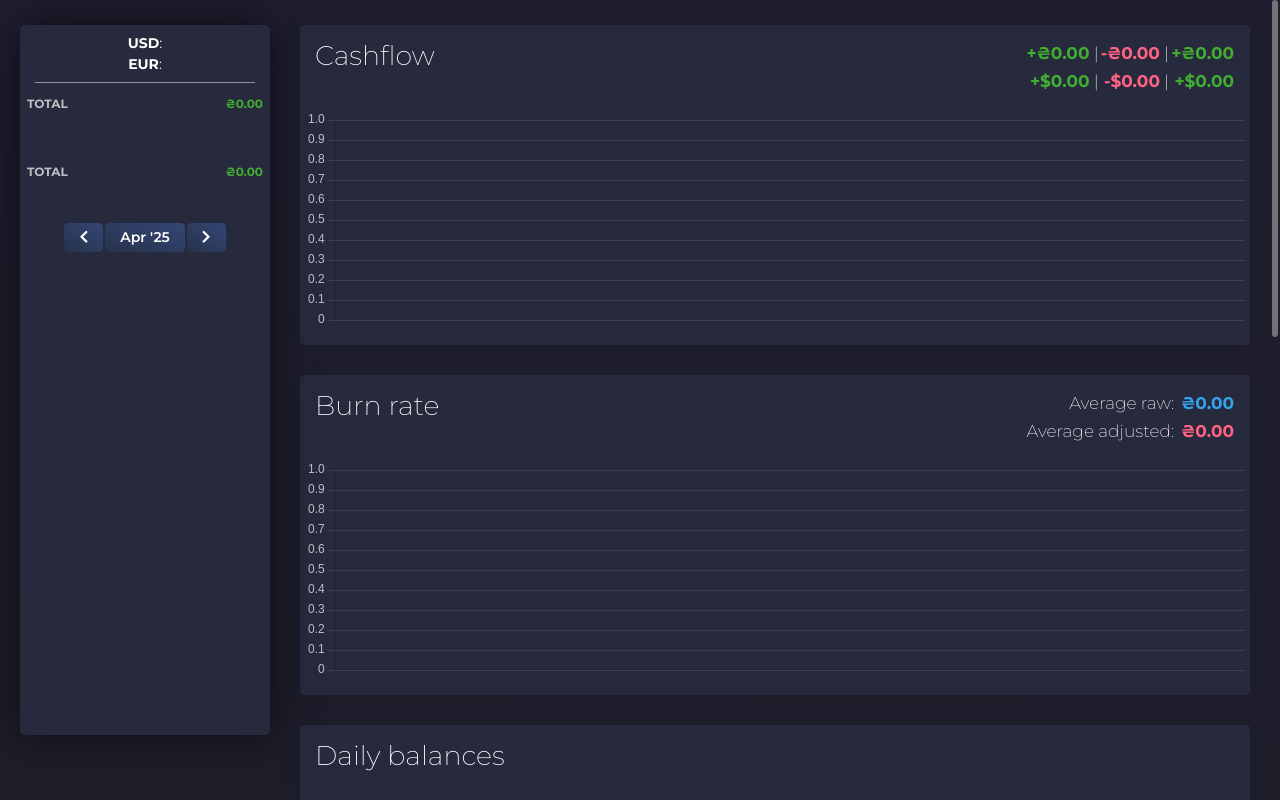
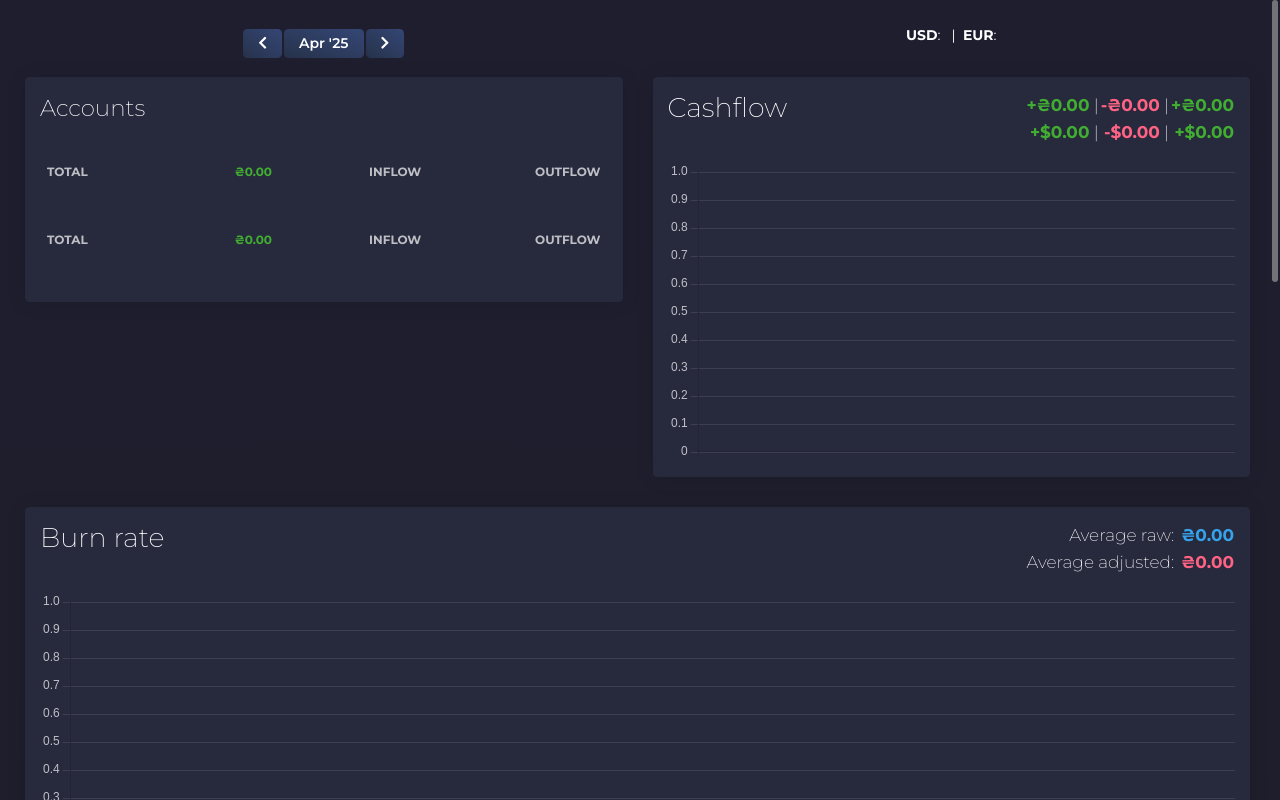
Before and after one commit to PavloKuptsov/finance-dashboard-frontend, a React app: page / in a window 1280 px wide. Built offline with nearby package versions, Linux system fonts and the light colour scheme; no server answers.

Commit message:
Total cashflow, restructure

```diff
--- a/src/css/black-dashboard.css
+++ b/src/css/black-dashboard.css
@@ -2595,12 +2595,12 @@ table.tablesorter thead tr .header {
 }
 
 .main-panel>.content {
-  padding: 25px 30px 30px 300px;
+  padding: 25px 30px 30px 25px;
   min-height: calc(100vh - 70px);
 }
 
 .main-panel .header {
-  margin-bottom: 50px;
+  margin-bottom: 15px;
 }
 
 .perfect-scrollbar-on .sidebar,
@@ -3063,8 +3063,8 @@ table.tablesorter thead tr .header {
 }
 
 .card-chart .card-body {
-  padding-left: 5px;
-  padding-right: 5px;
+  padding-left: 15px;
+  padding-right: 15px;
 }
 
 .card-chart .card-body .tab-space {
@@ -3086,7 +3086,7 @@ table.tablesorter thead tr .header {
 }
 
 .card-chart .chart-area {
-  height: 220px;
+  height: 300px;
   width: 100%;
 }
 
--- a/src/css/dashboard.css
+++ b/src/css/dashboard.css
@@ -51,3 +51,7 @@ span.burn-rate-raw, span.burn-rate-adjusted {
     text-decoration: underline;
     cursor: pointer;
 }
+
+.accounts-table > tbody > tr > td {
+    padding: 7px;
+}
--- a/src/js/accounts_table.js
+++ b/src/js/accounts_table.js
@@ -1,11 +1,15 @@
 import {accountBalanceInDefaultCurrency, currencySymbol, decimalToRgbA, truncate} from "./utils";
 
-export default function AccountsTable({ accounts, exchangeRates }) {
+export default function AccountsTable({ accounts, exchangeRates, accountCashflows }) {
     const rows = [];
     let total = 0;
 
     accounts.forEach(account => {
         if (!account.is_archived){
+
+
+            account.inflow = accountCashflows[account.id] ? accountCashflows[account.id].inflow : 0;
+            account.outflow = accountCashflows[account.id] ? accountCashflows[account.id].outflow : 0;
             rows.push(<AccountTableRow key={account.id} account={account} />)
             let balance = accountBalanceInDefaultCurrency(account, exchangeRates);
             total += balance;
@@ -14,7 +18,7 @@ export default function AccountsTable({ accounts, exchangeRates }) {
 
     return (
         <div className="table-responsive">
-            <table className="table tablesorter">
+            <table className="table tablesorter accounts-table">
                 <thead className="text-primary">
                     <AccountTableHeader total={total} />
                 </thead>
@@ -32,6 +36,8 @@ function AccountTableHeader({total}) {
         <tr>
             <th>Total</th>
             <th className={classes}>{currencySymbol()}{truncate(total)}</th>
+            <th className="text-right">Inflow</th>
+            <th className="text-right">Outflow</th>
         </tr>
     )
 }
@@ -45,6 +51,8 @@ function AccountTableRow({account}) {
             <td className="text-primary font-weight-bold" style={{ color: decimalToRgbA(account.color, 1) }}
 >{account.name}</td>
             <td className={classes}>{prefix}{truncate(account.balance)}</td>
+            <td className="text-right">+{truncate(account.inflow)}</td>
+            <td className="text-right">-{truncate(account.outflow)}</td>
         </tr>
     )
 }
--- /dev/null
+++ b/src/js/accounts_table_panel.js
@@ -0,0 +1,22 @@
+import AccountsTable from "./accounts_table";
+
+
+export default function AccountsTablePanel({ accounts, exchangeRates, accountCashflows }) {
+
+    let routineAccounts = accounts.filter((acc) => acc.type === 0);
+    let savingsAccounts = accounts.filter((acc) => acc.type === 2);
+
+    return (
+        <div className="col-lg-6 col-md-12">
+            <div className="card">
+                <div className="card-header">
+                    <h3 className="card-title">Accounts</h3>
+                </div>
+                <div className="card-body">
+                    <AccountsTable accounts={routineAccounts} exchangeRates={exchangeRates} accountCashflows={accountCashflows} />
+                    <AccountsTable accounts={savingsAccounts} exchangeRates={exchangeRates} accountCashflows={accountCashflows} />
+                </div>
+            </div>
+        </div>
+    )
+}
--- a/src/js/app.js
+++ b/src/js/app.js
@@ -1,9 +1,17 @@
-import Sidebar from "./sidebar";
-import MainPanel from "./main_panel";
 import {useEffect, useState} from "react";
 import Chart from 'chart.js/auto';
 import {CategoryScale} from 'chart.js';
 import {apiUrl, requestInit} from "./utils";
+import PerfectScrollbar from "react-perfect-scrollbar";
+import DatePicker from "./datepicker";
+import CashflowPanel from "./cashflow_panel";
+import BurnRatePanel from "./burn_rate_panel";
+import DailyBalancesPanel from "./daily_balances_panel";
+import SavingsPanel from "./savings_panel";
+import ExpensesPanel from "./expenses_panel";
+import TransactionsPanel from "./transactions_panel";
+import AccountsTablePanel from "./accounts_table_panel";
+import ExchangeRates from "./exchange_rates";
 
 Chart.register(CategoryScale);
 Chart.defaults.color = 'rgba(255, 255, 255, 0.7)';
@@ -13,6 +21,7 @@ function App() {
     const [timeframe, setTimeframe] = useState('month');
     const [year, setYear] = useState(new Date().getFullYear());
     const [month, setMonth] = useState(new Date().getMonth() + 1);
+    const [accounts, setAccounts] = useState([]);
     const [exchangeRates, setExchangeRates] = useState(null);
     const [totals, setTotals] = useState(null);
     const [monthlies, setMonthlies] = useState({});
@@ -22,6 +31,7 @@ function App() {
     const [transactions, setTransactions] = useState([]);
     const [savingsData, setSavingsData] = useState([]);
     const [dailyBalancesData, setDailyBalancesData] = useState([]);
+    const [accountCashflows, setAccountCashflows] = useState([]);
 
 
     const handleFetch = (timeframe, year, month) => {
@@ -30,9 +40,17 @@ function App() {
             queryParams = queryParams + `&m=${month}`;
         }
 
+        fetch(`${apiUrl}/accounts`, requestInit)
+            .then(response => response.json())
+            .then(inputData => { setAccounts(inputData); return inputData });
+
         fetch(`${apiUrl}/exchange_rates`, requestInit)
             .then(response => response.json())
             .then(inputData => { setExchangeRates(inputData); return inputData });
+
+        fetch(`${apiUrl}/account_cashflows?${queryParams}`, requestInit)
+            .then(response => response.json())
+            .then(inputData => { setAccountCashflows(inputData); return inputData });
 
         fetch(`${apiUrl}/totals?${queryParams}`, requestInit)
             .then(response => response.json())
@@ -71,18 +89,31 @@ function App() {
         setMonth(month);
     }
 
-
     useEffect(() => {
         handleFetch(timeframe, year, month); // eslint-disable-next-line
     }, []);
 
     return (
         <div className="wrapper">
-            <Sidebar exchangeRates={exchangeRates} timeframe={timeframe} year={year} month={month}
-                     handleFetch={handleFetch} />
-            <MainPanel totals={totals} monthlies={monthlies} burnRates={burnRates} categoryAmounts={categoryAmounts}
-                       subcategoryAmounts={subcategoryAmounts} transactions={transactions} exchangeRates={exchangeRates}
-                       savingsData={savingsData} dailyBalancesData={dailyBalancesData}/>
+            <PerfectScrollbar>
+                <div className="main-panel">
+                    <div className="content">
+                        <div className="row header">
+                            <DatePicker timeframe={timeframe} year={year} month={month} handleFetch={handleFetch}/>
+                            <ExchangeRates exchangeRates={exchangeRates}/>
+                        </div>
+                        <div className="row">
+                            <AccountsTablePanel accounts={accounts} exchangeRates={exchangeRates} accountCashflows={accountCashflows} />
+                            <CashflowPanel monthlies={monthlies} totals={totals} exchangeRates={exchangeRates} />
+                        </div>
+                        <BurnRatePanel burnRates={burnRates} />
+                        <DailyBalancesPanel dailyBalancesData={dailyBalancesData} />
+                        <SavingsPanel savingsData={savingsData} />
+                        <ExpensesPanel categoryAmounts={categoryAmounts} subcategoryAmounts={subcategoryAmounts} />
+                        <TransactionsPanel transactions={transactions} />
+                    </div>
+                </div>
+            </PerfectScrollbar>
         </div>
     );
 }
--- a/src/js/cashflow_panel.js
+++ b/src/js/cashflow_panel.js
@@ -53,12 +53,11 @@ export default function CashflowPanel({monthlies, totals, exchangeRates}) {
     }
 
     return (
-        <div className="row">
-            <div className="col-12">
+        <div className="col-lg-6 col-md-12">
             <div className="card card-chart">
                 <div className="card-header">
                     <div className="row">
-                            <div className="col-sm-6 text-left">
+                        <div className="col-4 text-left">
                             <h2 className="card-title">Cashflow</h2>
                         </div>
                         <TotalCashflowCard totals={totals} exchangeRates={exchangeRates}/>
@@ -71,6 +70,5 @@ export default function CashflowPanel({monthlies, totals, exchangeRates}) {
                 </div>
             </div>
         </div>
-        </div>
     )
 }
--- a/src/js/datepicker.js
+++ b/src/js/datepicker.js
@@ -47,6 +47,7 @@ export default function DatePicker({timeframe, year, month, handleFetch}) {
     }
 
     return (
+        <div className="col-lg-6 col-md-12 text-center">
             <div className="btn-block text-center">
                 <div className="btn-group-sm">
                     <button className="btn btn-sm" id="btn-time-back" onClick={onPrevClick}>
@@ -58,5 +59,6 @@ export default function DatePicker({timeframe, year, month, handleFetch}) {
                     </button>
                 </div>
             </div>
+        </div>
     )
 }
--- a/src/js/exchange_rates.js
+++ b/src/js/exchange_rates.js
@@ -1,7 +1,8 @@
 export default function ExchangeRates({exchangeRates}) {
     return (
-        <div className="logo exchange-rate text-center">
-            <b>USD</b>: <span>{exchangeRates ? exchangeRates.USD.UAH : ''}</span><br/>
+        <div className="col-lg-6 col-md-12 exchange-rate text-center">
+            <b>USD</b>: <span>{exchangeRates ? exchangeRates.USD.UAH : ''}</span>
+            &nbsp;&nbsp;|&nbsp;&nbsp;
             <b>EUR</b>: <span>{exchangeRates ? exchangeRates.EUR.UAH : ''}</span>
         </div>
     )
--- a/src/js/main_panel.js
+++ /dev/null
@@ -1,25 +0,0 @@
-import PerfectScrollbar from 'react-perfect-scrollbar';
-import CashflowPanel from "./cashflow_panel";
-import BurnRatePanel from "./burn_rate_panel";
-import ExpensesPanel from "./expenses_panel";
-import TransactionsPanel from "./transactions_panel";
-import SavingsPanel from "./savings_panel";
-import DailyBalancesPanel from "./daily_balances_panel";
-
-export default function MainPanel({totals, monthlies, burnRates, categoryAmounts, subcategoryAmounts, transactions,
-                                      exchangeRates, savingsData, dailyBalancesData}) {
-    return (
-        <PerfectScrollbar>
-            <div className="main-panel">
-                <div className="content">
-                    <CashflowPanel monthlies={monthlies} totals={totals} exchangeRates={exchangeRates} />
-                    <BurnRatePanel burnRates={burnRates} />
-                    <DailyBalancesPanel dailyBalancesData={dailyBalancesData} />
-                    <SavingsPanel savingsData={savingsData} />
-                    <ExpensesPanel categoryAmounts={categoryAmounts} subcategoryAmounts={subcategoryAmounts} />
-                    <TransactionsPanel transactions={transactions} />
-                </div>
-            </div>
-        </PerfectScrollbar>
-    )
-}
--- a/src/js/sidebar.js
+++ /dev/null
@@ -1,32 +0,0 @@
-import ExchangeRates from "./exchange_rates";
-import DatePicker from "./datepicker";
-import AccountsTable from "./accounts_table";
-import {apiUrl, requestInit} from "./utils";
-import {useEffect, useState} from "react";
-
-export default function Sidebar({ exchangeRates,  timeframe, year, month, handleFetch}) {
-    const [routineAccounts, setRoutineAccounts] = useState([]);
-    const [savingsAccounts, setSavingsAccounts] = useState([]);
-
-    useEffect(() => {
-        let accounts = [];
-        fetch(`${apiUrl}/accounts`, requestInit)
-                .then(response => response.json())
-                .then(inputData => { accounts = inputData; })
-                .then(() => {
-                    setRoutineAccounts(accounts.filter((acc) => acc.type === 0));
-                    setSavingsAccounts(accounts.filter((acc) => acc.type === 2));
-                })
-    }, [])
-
-    return (
-        <div className="sidebar">
-            <div className="sidebar-wrapper">
-                <ExchangeRates exchangeRates={exchangeRates}/>
-                <AccountsTable accounts={routineAccounts} exchangeRates={exchangeRates}/>
-                <AccountsTable accounts={savingsAccounts} exchangeRates={exchangeRates}/>
-                <DatePicker  timeframe={timeframe} year={year} month={month} handleFetch={handleFetch}/>
-            </div>
-        </div>
-    )
-}
--- a/src/js/total_cashflow_card.js
+++ b/src/js/total_cashflow_card.js
@@ -22,7 +22,7 @@ export default function TotalCashflowCard({totals, exchangeRates}) {
     )}`
 
     return (
-        <div className="col-sm-6 text-right contains_table">
+        <div className="col-8 text-right contains_table">
             <table className="card-title h4-textsize margin-bottom-0">
                 <tbody>
                     <tr>
```
Lines whose indentation alone changed are shown as unchanged.
